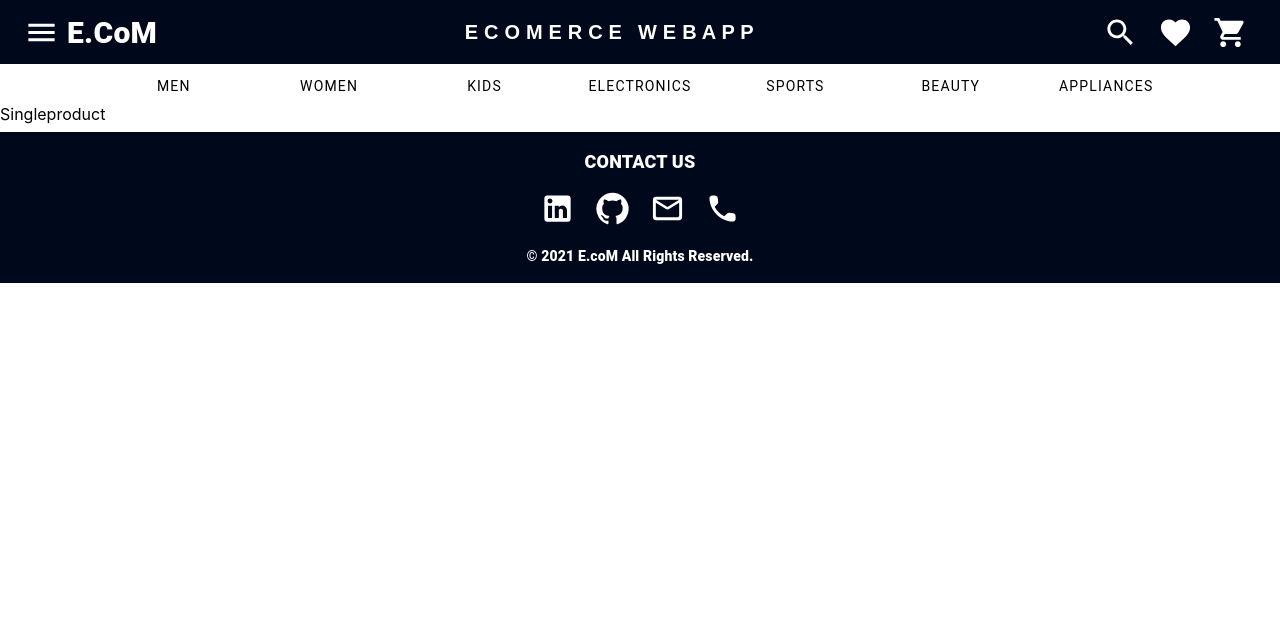
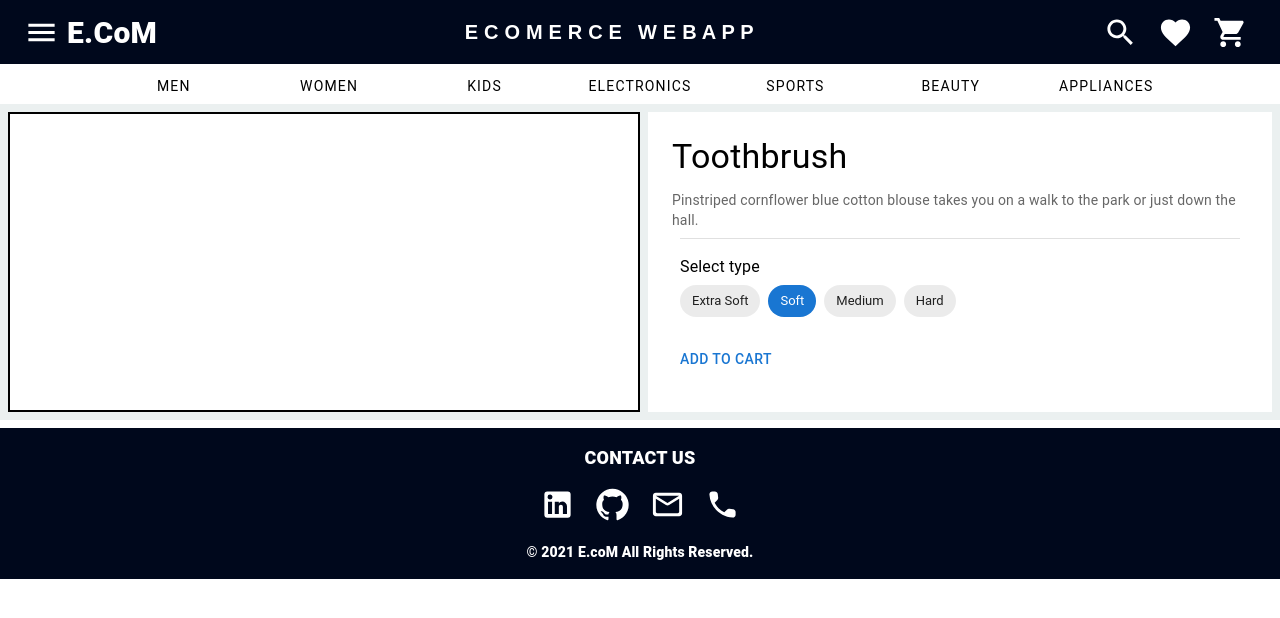
Before and after one commit to lkakshay/e-comerse_webapp_frontend, a React (Create React App) app: page /product/1 in a window 1280 px wide. Shown: the top 618 px of the page. Built offline with nearby package versions, Linux system fonts and the light colour scheme.

Commit message:
normal ui fix

```diff
--- a/src/Components/filter.jsx
+++ b/src/Components/filter.jsx
@@ -1,9 +1,9 @@
-import * as React from 'react';
-import Accordion from '@mui/material/Accordion';
-import AccordionSummary from '@mui/material/AccordionSummary';
-import AccordionDetails from '@mui/material/AccordionDetails';
-import Typography from '@mui/material/Typography';
-import ExpandMoreIcon from '@mui/icons-material/ExpandMore';
+import * as React from "react";
+import Accordion from "@mui/material/Accordion";
+import AccordionSummary from "@mui/material/AccordionSummary";
+import AccordionDetails from "@mui/material/AccordionDetails";
+import Typography from "@mui/material/Typography";
+import ExpandMoreIcon from "@mui/icons-material/ExpandMore";
 import Box from "@mui/material/Box";
 import InputLabel from "@mui/material/InputLabel";
 import MenuItem from "@mui/material/MenuItem";
@@ -11,9 +11,7 @@ import FormControl from "@mui/material/FormControl";
 import Select from "@mui/material/Select";
 let a = [1, 2, 3, 4];
 
-export const Filter=()=> {
-
-
+export const Filter = () => {
   const [age, setAge] = React.useState("");
 
   const handleChange1 = (event) => {
@@ -22,23 +20,28 @@ export const Filter=()=> {
 
   return (
     <Box sx={{ backgroundColor: "white", p: 1, mt: 1 }}>
-      <Typography sx={{fontSize:'14px',fontWeight:'bold' ,mb:1}}>
+      <Typography sx={{ fontSize: "14px", fontWeight: "bold", mb: 1 }}>
         FILTERS
       </Typography>
-      <Accordion  fullWidth sx={{boxShadow:"none"}}>
+      <Accordion  sx={{ boxShadow: "none" }}>
         <AccordionSummary
           expandIcon={<ExpandMoreIcon />}
           aria-controls="panel1a-content"
           id="panel1a-header"
-          sx={{borderBottom:"2px solid #00081c"}}
+          sx={{ borderBottom: "2px solid #00081c" }}
         >
-          <Typography
-          sx={{fontSize:'14px'}}
-          >Filter By</Typography>
+          <Typography sx={{ fontSize: "14px" }}>Filter By</Typography>
         </AccordionSummary>
         <AccordionDetails>
-          {a?.map(()=>(
-            <FormControl fullWidth variant='standard' margin="normal" size="small" fullWidth>
+          {a?.map((el,i) => (
+            <FormControl
+            key={i}
+              fullWidth
+              variant="standard"
+              margin="normal"
+              size="small"
+
+            >
               <InputLabel color="primary" id="demo-simple-select-label">
                 Subcatagory
               </InputLabel>
@@ -49,18 +52,15 @@ export const Filter=()=> {
                 label="SORT BY"
                 onChange={handleChange1}
               >
-              <MenuItem  value={10}>Popularity</MenuItem>
+                <MenuItem value={10}>Popularity</MenuItem>
                 <MenuItem value={20}>Price Low to High</MenuItem>
                 <MenuItem value={30}>Price High to Low</MenuItem>
                 <MenuItem value={40}>Newest First</MenuItem>
               </Select>
             </FormControl>
           ))}
-
-
         </AccordionDetails>
       </Accordion>
-
     </Box>
   );
-}
+};
--- a/src/Components/product.jsx
+++ b/src/Components/product.jsx
@@ -22,7 +22,7 @@ export const Product=()=>{
           src="https://images-eu.ssl-images-amazon.com/images/G/31/img21/PC/Computers/GW/DBQC/D21343116_IN_CEPC_BAU_GW_graphics_March21_dbqc0.5x_8._SY116_CB655805757_.jpg"
         />
         <Stack spacing={1} sx={{ px: "7%", py: "3%" }}>
-          <Typography variant="h6">Lizard</Typography>
+          <Typography sx={{fontSize:"16px",fontWeight:500}}>SAMSUNG 6.5 kg 5 Star Inverter with Diamond dd</Typography>
           <Rating
             name="half-rating-read"
             defaultValue={2.5}
@@ -47,9 +47,9 @@ export const Product=()=>{
             </Typography>
           </Box>
         </Stack>
-        <CardActions  sx={{display:'flex',justifyContent:'space-evenly',px:'2%'}}>
-          <Button  sx={{width:"50%",backgroundColor:"#00081c"}} size="small" variant='contained'>BUY NOW</Button>
-          <Button sx={{width:"50%",backgroundColor:"#00081c"}} size="small" variant='contained'>ADD TO CART</Button>
+        <CardActions  sx={{display:'flex',justifyContent:'space-evenly'}}>
+          <Button  sx={{width:"50%",backgroundColor:"#00081c",fontSize:'10px',py:'5%',fontWeight:'600'}} size="small" variant='contained'>BUY NOW</Button>
+          <Button sx={{width:"50%",backgroundColor:"#00081c",fontSize:'10px',py:'5%',fontWeight:'600'}} size="small" variant='contained'>ADD TO CART</Button>
         </CardActions>
       </Card>
   );
--- a/src/Pages/products.jsx
+++ b/src/Pages/products.jsx
@@ -12,28 +12,32 @@ export const Products = () => {
       <Grid container sx={{ backgroundColor: "#ebf0f0" }}>
         <Grid item xs={12} sm={12} md={12} lg={2.5} sx={{ my: 1, px: 1 }}>
           <Sort />
-          <Filter />
+          <Filter  />
         </Grid>
         <Grid
-          container
+          item
           xs={12}
           md={12}
           sm={12}
           lg={9.5}
           sx={{ backgroundColor: "white", my: 1 }}
         >
-          {a.map((el) => (
+          <Grid container >
+          {a.map((el,i) => (
             <Grid
               item
+
+              key={i}
               xs={12}
               sm={6}
               md={4}
               lg={3}
               sx={{ display: "flex", justifyContent: "center" }}
             >
-              <Product />
+              <Product id={i} />
             </Grid>
           ))}
+          </Grid>
         </Grid>
       </Grid>
     </React.Fragment>
--- a/src/Pages/singleproduct.jsx
+++ b/src/Pages/singleproduct.jsx
@@ -1,7 +1,67 @@
-export const Singleproduct=()=>{
-    return(
-        <div>
-           Singleproduct
-        </div>
-    )
-}
+import React from "react";
+import Box from "@mui/material/Box";
+import Chip from "@mui/material/Chip";
+import Button from "@mui/material/Button";
+import Grid from "@mui/material/Grid";
+import Stack from "@mui/material/Stack";
+import Divider from "@mui/material/Divider";
+import Typography from "@mui/material/Typography";
+import { Product } from "../Components/product";
+
+export const Singleproduct = () => {
+  return (
+    <React.Fragment>
+      <Grid container sx={{ backgroundColor: "#ebf0f0", px: 1 }}>
+        <Grid
+          item
+          xs={12}
+          sm={12}
+          md={12}
+          lg={6}
+          sx={{ my: 1, px: 1, backgroundColor: "white", height: "300px" ,border:'2px solid black'}}
+        ></Grid>
+        <Grid
+          container
+          xs={12}
+          md={12}
+          sm={12}
+          lg={6}
+          sx={{  my: 1,pl:1 }}
+        >
+          <Box
+            sx={{ width: "100%",p:2, bgcolor: "background.paper" }}
+          >
+            <Box sx={{ my: 1, mx: 1 }}>
+              <Grid container alignItems="center">
+                <Grid item xs>
+                  <Typography gutterBottom variant="h4" component="div">
+                    Toothbrush
+                  </Typography>
+                </Grid>
+              </Grid>
+              <Typography color="text.secondary" variant="body2">
+                Pinstriped cornflower blue cotton blouse takes you on a walk to
+                the park or just down the hall.
+              </Typography>
+            </Box>
+            <Divider variant="middle" />
+            <Box sx={{ m: 2 }}>
+              <Typography gutterBottom variant="body1">
+                Select type
+              </Typography>
+              <Stack direction="row" spacing={1}>
+                <Chip label="Extra Soft" />
+                <Chip color="primary" label="Soft" />
+                <Chip label="Medium" />
+                <Chip label="Hard" />
+              </Stack>
+            </Box>
+            <Box sx={{ mt: 3, ml: 1, mb: 1 }}>
+              <Button>Add to cart</Button>
+            </Box>
+          </Box>
+        </Grid>
+      </Grid>
+    </React.Fragment>
+  );
+};
```
Lines whose indentation alone changed are shown as unchanged.
